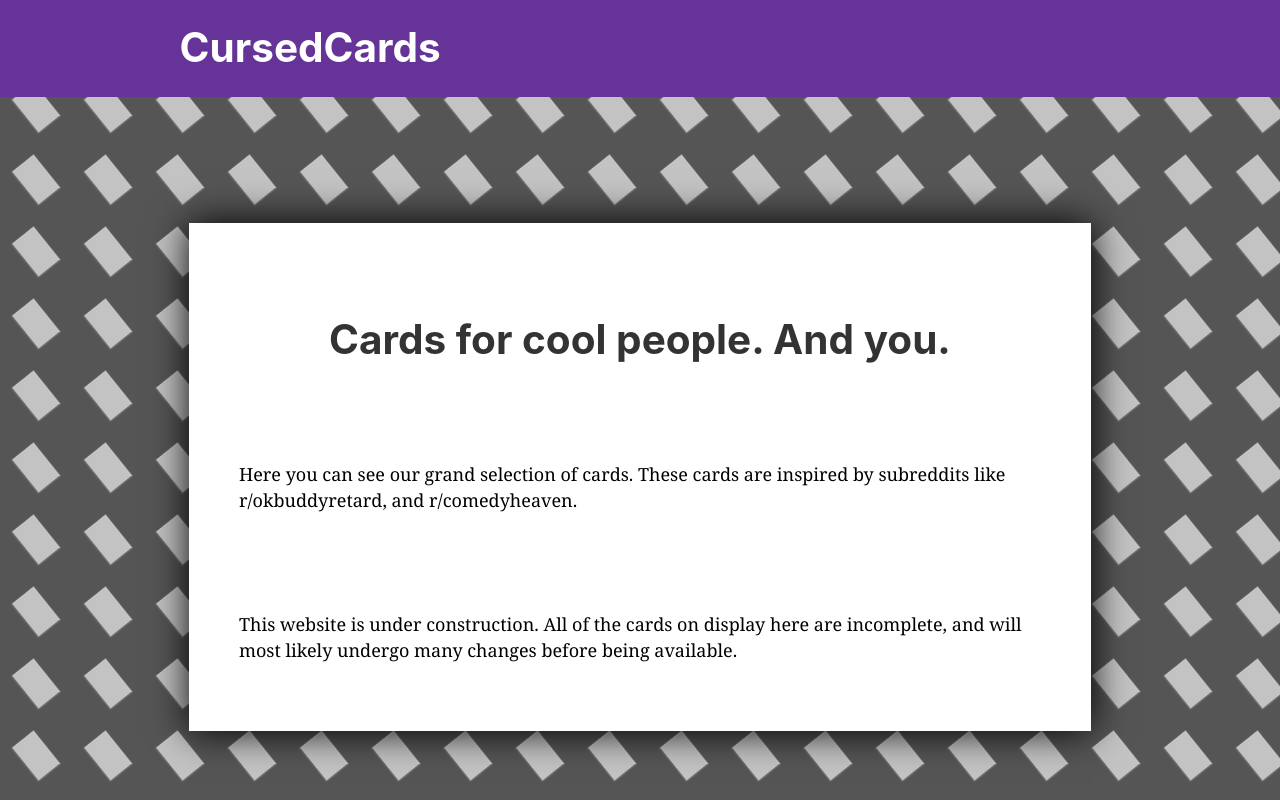
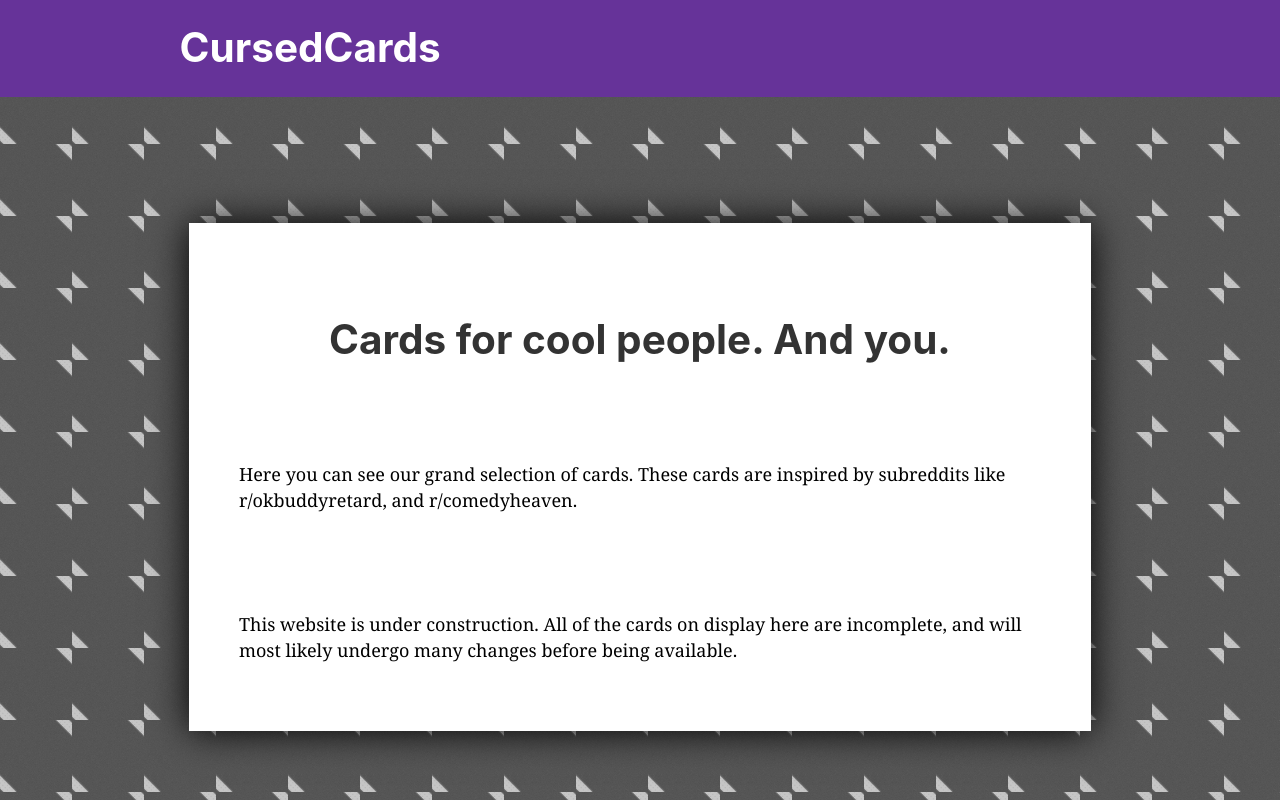
Before and after one commit to Alexpop11/CoolCards, a Gatsby site in the folder cursedcards-site/: page / in a window 1280 px wide. Shown: the top 800 px of the page. Built offline with nearby package versions, Linux system fonts and the light colour scheme; Gatsby itself is replaced by a stand-in of ours.

Commit message:
Changed Background

```diff
--- a/cursedcards-site/src/components/layout.css
+++ b/cursedcards-site/src/components/layout.css
@@ -5,7 +5,7 @@
 }
 body {
   background-size: 4em;
-  background-image: url("/background.png");
+  background-image: url("/background2.png");
   margin: 0;
   -webkit-font-smoothing: antialiased;
   -moz-osx-font-smoothing: grayscale;
```
Also changed, not shown: cursedcards-site/static/background2.png (added), 1 other file.
